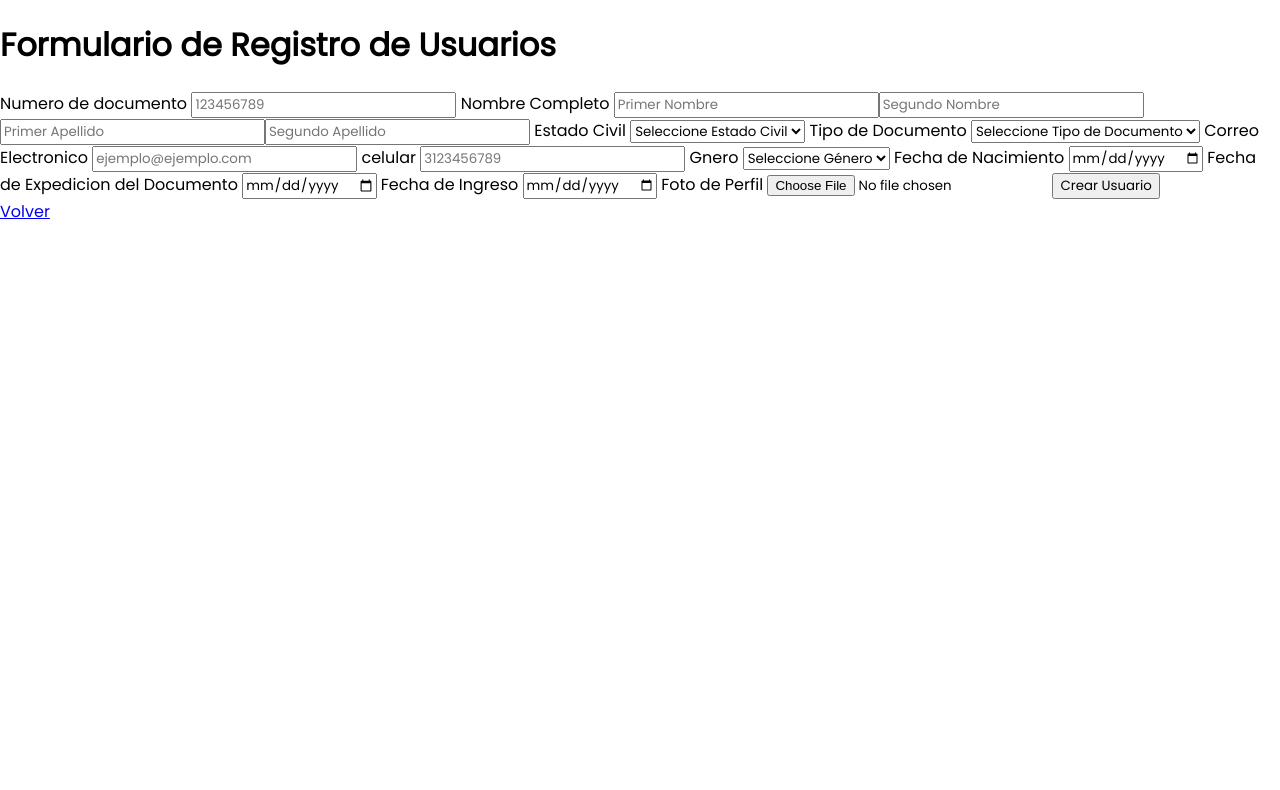
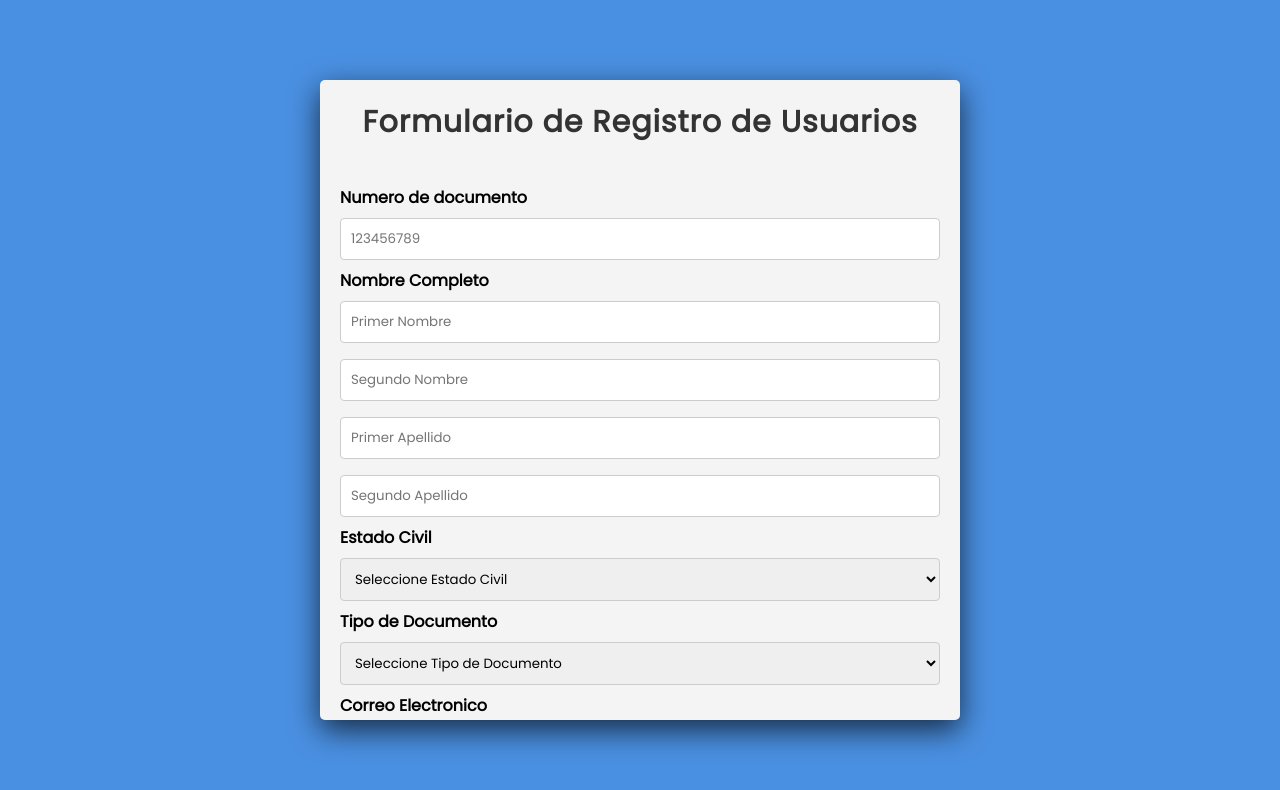
Before and after one commit to Da1sh0/PayMaster-React, a React (Create React App) app: page /crear in a window 1280 px wide. Shown: the top 790 px of the page. Built offline with nearby package versions, Linux system fonts and the light colour scheme.

Commit message:
Se agrega front del CRUD de rest

```diff
--- a/src/components/styles/index.css
+++ b/src/components/styles/index.css
@@ -356,8 +356,140 @@ input[type=number]::-webkit-inner-spin-button {
     transform: scale(1.1);
 }
 
+/* ----- TABLA ----- */
+
+.contenedor_tablas{
+    display: flex;
+    flex-direction: column;
+    align-items: center;
+    justify-content: center;
+    width: 95%;
+    height: 80%;
+    box-shadow: 0 10px 30px 0 rgba(0, 0, 0, 0.7);
+    border-radius: 5px;
+    background-color: var(--colorFondo);
+}
+table {
+    margin: 20px;
+    border-collapse: collapse;
+
+}
+
+td {
+    padding: 8px;
+    border-bottom: 1px solid var(--colorTexto);
+    border-top: 1px solid var(--colorTexto);
+    text-align: center;
+}
+
+th {
+    padding: 8px;
+    text-align: center;
+    border-bottom: 1px solid var(--colorTexto);
+    background-color: var(--colorPrimario);
+    color: white;
+
+}
+
+tr:nth-child(even) {
+    background-color: var(--colorFondo);
+}
+
+tr:hover {
+    background-color: #ddd;
+}
+
+.link_table {
+    background-color: var(--colorPrimario);
+    color: white;
+    border: none;
+    border-radius: 3px;
+    padding: 5px 10px;
+    cursor: pointer;
+}
+
+.link_table:hover {
+    background-color: var(--colorAcento);
+}
 
 
+/* ----- FORMULARIOS ----- */
+.contenedor_formulario{
+    display: flex;
+    flex-direction: column;
+    align-items: center;
+    justify-content: flex-start;
+    width: 50%;
+    height: 80%;
+    overflow-y: auto;
+    box-shadow: 0 10px 30px 0 rgba(0, 0, 0, 0.7);
+    border-radius: 5px;
+    background-color: var(--colorFondo);
+}
+
+.form {
+    max-width: 600px;
+    margin: 20px auto;
+    padding: 20px;
+}
+.form label {
+    font-weight: bold;
+    margin-bottom: 8px;
+}
+
+.form input[type="text"],
+.form input[type="email"],
+.form input[type="tel"],
+.form select,
+.form input[type="date"],
+.form input[type="file"] {
+    width: 100%;
+    padding: 10px;
+    margin: 8px 0;
+    border: 1px solid #ccc;
+    border-radius: 4px;
+    box-sizing: border-box;
+}
+
+.form select {
+    width: 100%;
+}
+
+.form button {
+    text-decoration: none;
+    color: white;
+    background-color: #4A90E2;
+    border: 0;
+    padding: 10px;
+    border-radius: 5px;
+    transition: background-color 0.3s ease;
+    box-shadow: 0 10px 30px 0 rgba(0, 0, 0, 0.1);
+}
+
+.form button:hover {
+    color: white;
+    background-color: var(--colorAcento);
+    transition: background-color 0.3s ease;
+    cursor: pointer;
+    transform: scale(1.1);
+}
+
+.message {
+    margin-top: 10px;
+    color: #333;
+}
+
+/* Estilos adicionales específicos */
+.message p {
+    margin: 0;
+}
+
+/* Media query para hacer el formulario responsivo */
+@media (max-width: 600px) {
+    form {
+        padding: 10px;
+    }
+}
 
 /* ----- GLOBAL ----- */
 .volverB{
@@ -400,6 +532,7 @@ input[type=number]::-webkit-inner-spin-button {
     font-size: 30px;
     font-weight: bold;
     letter-spacing: 1px;
+    margin-top: 20px;
 }
 
 .logo_login{
@@ -412,3 +545,15 @@ input[type=number]::-webkit-inner-spin-button {
 .logo_login img{
     width: 300px;
 }
+
+.contenedor_ejustable{
+    display: flex;
+    flex-direction: column;
+    align-items: center;
+    justify-content: center;
+    width: auto;
+    height: auto;
+    box-shadow: 0 10px 30px 0 rgba(0, 0, 0, 0.7);
+    border-radius: 5px;
+    background-color: var(--colorFondo);
+}
--- a/src/components/views/Independiente/Crear.jsx
+++ b/src/components/views/Independiente/Crear.jsx
@@ -1,6 +1,6 @@
 import React, { useEffect, useState } from 'react';
-import { Link } from 'react-router-dom'; // Asegúrate de importar Link
-
+import { Link } from 'react-router-dom';
+import '../../styles/index.css';
 
 const Crear = () => {
     const [numeroIdentificacion, setNumeroIdentificacion] = useState("");
@@ -74,9 +74,10 @@ const Crear = () => {
     };
 
     return (
-        <>
-            <h1>Formulario de Registro de Usuarios</h1>
-            <form onSubmit={handleSubmit}>
+        <div className='body_menu'>
+            <div className='contenedor_formulario'>
+                <p id='titulo'>Formulario de Registro de Usuarios</p>
+                <form className='form' onSubmit={handleSubmit}>
 
                     <label>Numero de documento </label>
                     <input type="text" value={numeroIdentificacion} placeholder="123456789" onChange={(e) => setNumeroIdentificacion(e.target.value)} required/>
@@ -135,9 +136,10 @@ const Crear = () => {
 
                     <div className="message">{message ? <p>{message}</p> : null}</div>
                 </form>
-            <Link to={`/ver`}>Volver</Link>
+                <Link className='link' to={`/ver`}>Volver</Link>
+            </div>
 
-        </>
+        </div>
     );
 };
 
--- a/src/components/views/Independiente/Editar.jsx
+++ b/src/components/views/Independiente/Editar.jsx
@@ -1,5 +1,6 @@
 import React, { useEffect, useState } from 'react';
 import { useParams, useNavigate } from 'react-router-dom';
+import { Link } from 'react-router-dom';
 import axios from 'axios';
 
 function Editar() {
@@ -52,9 +53,10 @@ function Editar() {
   };
 
   return (
-    <div>
-      <h1>Editar Usuario</h1>
-      <form onSubmit={handleSubmit}>
+    <div className='body_menu'>
+      <div className='contenedor_formulario'>
+        <p id='titulo'>Editar Usuario</p>
+        <form className='form' onSubmit={handleSubmit}>
           <label>Número de Identificación:</label>
           <input type="text" name="numero_identificacion" value={usuario.numero_identificacion} readOnly />
 
@@ -109,6 +111,9 @@ function Editar() {
 
           <button type="submit">Guardar</button>
         </form>
+        <Link className='link' to={`/ver`}>Volver</Link>
+
+      </div>
     </div>
   );
 }
--- a/src/components/views/Independiente/Eliminar.jsx
+++ b/src/components/views/Independiente/Eliminar.jsx
@@ -1,5 +1,6 @@
 import React, { useEffect, useState } from 'react';
-import { useParams } from 'react-router-dom';
+import { useParams, Link } from 'react-router-dom';
+
 
 const Eliminar = () => {
     const { numero_identificacion } = useParams();
@@ -35,21 +36,18 @@ const Eliminar = () => {
     };
 
     return (
-        <>
-            <h1>Eliminar Usuario</h1>
-            <form onSubmit={handleSubmit}>
-                <input
-                    type="text"
-                    value={usuario.numero_identificacion} // Mostramos el número de identificación del usuario
-                    placeholder="ID de Usuario a Eliminar"
-                    readOnly // Hacemos el input de solo lectura para no permitir edición
-                    required
-                />
-                <button type="submit">Eliminar Usuario</button>
-                <div className="message">{message ? <p>{message}</p> : null}</div>
-            </form>
-            <button onClick={() => window.location.href = "/ver"}>Volver a Ver Usuarios</button>
-        </>
+        <div className='body_menu'>
+            <div className='contenedor_ejustable'>
+                <p id='titulo'>Eliminar Usuario</p>
+                <form className='form' onSubmit={handleSubmit}>
+                    <input type="text" value={usuario.numero_identificacion} placeholder="ID de Usuario a Eliminar" readOnly required />
+                    <button type="submit">Eliminar Usuario</button>
+                    <div className="message">{message ? <p>{message}</p> : null}</div>
+                </form>
+
+                <Link className='link' to={`/ver`}>Volver</Link>
+            </div>
+        </div>
     );
 };
 
--- a/src/components/views/Independiente/Ver.jsx
+++ b/src/components/views/Independiente/Ver.jsx
@@ -1,6 +1,7 @@
 import React, { useEffect, useState } from 'react';
 import axios from 'axios';
-import { Link } from 'react-router-dom'; // Asegúrate de importar Link
+import { Link } from 'react-router-dom';
+import '../../styles/index.css';
 
 function Ver() {
   const [usuario, setUsuario] = useState([]);
@@ -18,8 +19,9 @@ function Ver() {
   }, []);
 
   return (
-    <div>
-      <h1>Datos</h1>
+    <div className='body_menu'>
+      <div className='contenedor_tablas'>
+        <h1 id='titulo'>Empleados registrados </h1>
         <table>
           <thead>
             <tr>
@@ -50,17 +52,18 @@ function Ver() {
                 <td>{item.fecha_nacimiento}</td>
                 <td>{item.fecha_exp_documento}</td>
                 <td>{item.fecha_ingreso}</td>
-              <td><img src={item.imagen} alt="Imagen" width="100px" /></td>
+                <td><img src={item.imagen} alt={item.primer_nombre} width="100px" /></td>
                 <td>
-                <Link to={`/editar/${item.numero_identificacion}`}>Editar</Link>
-                &nbsp;|&nbsp;
-                <Link to={`/eliminar/${item.numero_identificacion}`}>Eliminar</Link>
+                  <Link className='link_table' to={`/editar/${item.numero_identificacion}`}>Editar</Link>
+                   |
+                  <Link className='link_table' to={`/eliminar/${item.numero_identificacion}`}>Eliminar</Link>
                 </td>
               </tr>
             ))}
           </tbody>
         </table>
-      <Link to={`/crear`}>Crear</Link>
+        <Link className='link' to={`/crear`}>Crear</Link>
+      </div>
     </div>
   );
 }
```
Lines whose indentation alone changed are shown as unchanged.
